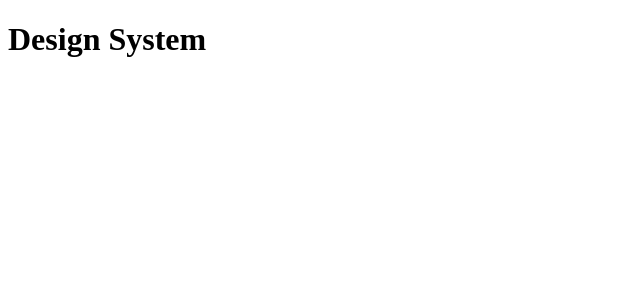
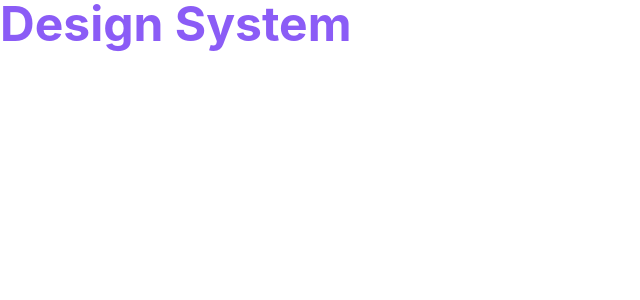
Before and after one commit to LeonardoMonti/ignite-lab-design-system, a React (Vite) app: page / in a window 1280 px wide. Shown: the top 300 px of the page, without its empty margins (0-640 px from the left). Built offline with nearby package versions, Linux system fonts and the light colour scheme.

Commit message:
chore: tailwindcss / Initial config

```diff
--- a/package.json
+++ b/package.json
@@ -16,7 +16,11 @@
     "@types/react": "^18.0.17",
     "@types/react-dom": "^18.0.6",
     "@vitejs/plugin-react": "^2.1.0",
+    "autoprefixer": "^10.4.12",
+    "postcss": "^8.4.18",
+    "tailwind": "^4.0.0",
+    "tailwindcss": "^3.1.8",
     "typescript": "^4.6.4",
-    "vite": "^3.1.0"
+    "vite": "^3.1.8"
   }
 }
--- /dev/null
+++ b/postcss.config.cjs
@@ -0,0 +1,6 @@
+module.exports = {
+  plugins: {
+    tailwindcss: {},
+    autoprefixer: {},
+  },
+}
--- a/src/App.tsx
+++ b/src/App.tsx
@@ -1,5 +1,7 @@
+import './styles/Global.css'
+
 export function App() {
   return (
-   <h1>Design System</h1>
+    <h1 className='font-bold text-5xl text-violet-500'>Design System</h1>
   )
 }
--- /dev/null
+++ b/src/styles/Global.css
@@ -0,0 +1,3 @@
+@tailwind base;
+@tailwind utilities;
+@tailwind components;
--- /dev/null
+++ b/tailwind.config.cjs
@@ -0,0 +1,14 @@
+/** @type {import('tailwindcss').Config} */
+module.exports = {
+  content: [
+    './src/**/*.tsx'
+  ],
+  theme: {
+    extend: {
+      fontFamily: {
+        sans: 'Inter, sans-serif'
+      }
+    },
+  },
+  plugins: [],
+}
```
Also changed, not shown: 1 other file (tests, documents, lock files or other folders).
